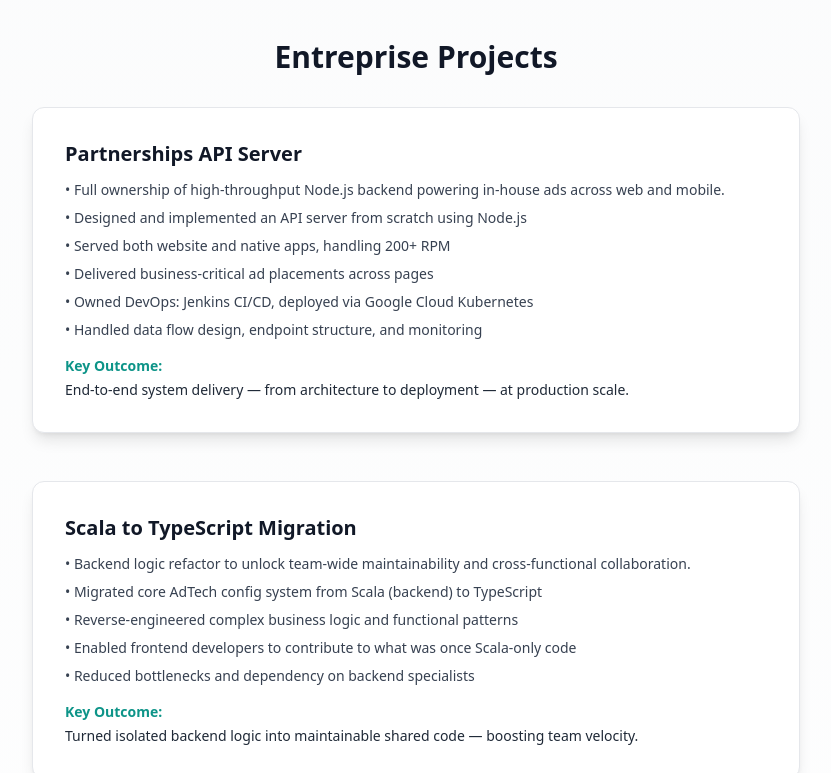
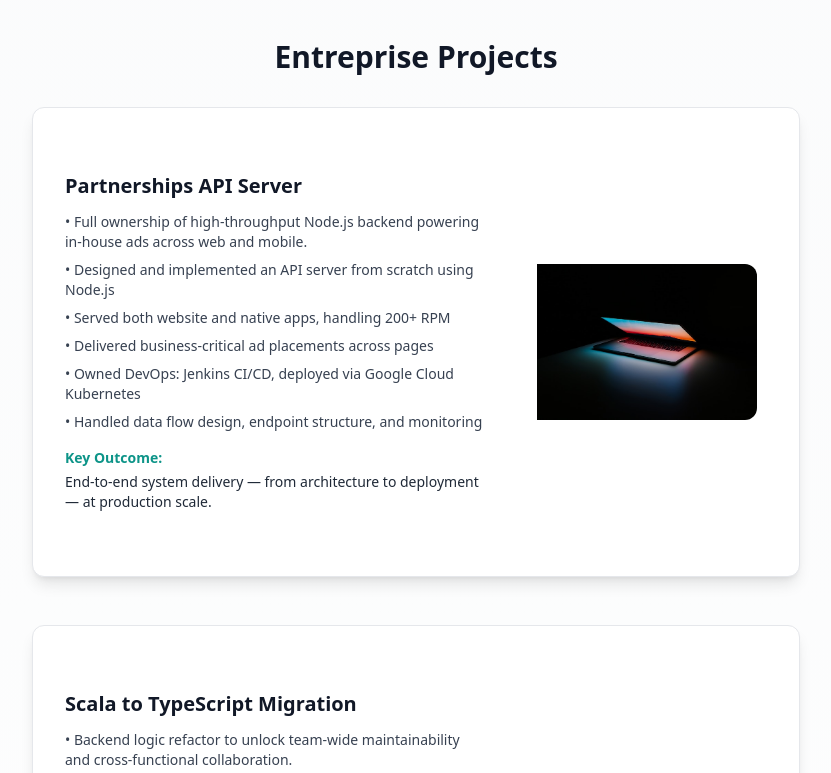
Before and after one commit to weilidai2001/weili-portfolio-website, a Next.js app: page / in a window 1280 px wide. Shown: the part 907-1680 px from the top of the page, without its empty margins (224-1055 px from the left). Built offline with nearby package versions, Linux system fonts and the light colour scheme.

Commit message:
Added thumbnails

```diff
--- a/app/components/ProjectsSection.tsx
+++ b/app/components/ProjectsSection.tsx
@@ -1,6 +1,7 @@
 'use client';
 
 import { motion } from 'framer-motion';
+import Image from 'next/image';
 
 interface Project {
   title: string;
@@ -67,9 +68,22 @@ export default function ProjectsSection() {
               initial={{ opacity: 0, y: 20 }}
               whileInView={{ opacity: 1, y: 0 }}
               viewport={{ once: true }}
-              className="bg-white rounded-xl overflow-hidden border border-gray-200 shadow-lg"
+              className="bg-white rounded-xl overflow-hidden border border-gray-200 shadow-lg p-4 md:p-8"
             >
-              <div className="p-8">
+              <div className="flex flex-col md:flex-row-reverse items-center md:items-stretch">
+                {/* Thumbnail */}
+                <div className="w-full md:w-60 flex-shrink-0 flex justify-center items-start md:items-center bg-gray-50 md:bg-transparent">
+                  <Image
+                    src="/laptop.jpg"
+                    alt="Project thumbnail"
+                    width={220}
+                    height={220}
+                    className="object-contain rounded-t-xl md:rounded-r-xl md:rounded-tl-none md:rounded-br-xl"
+                    priority={index === 0}
+                  />
+                </div>
+                {/* Project Content */}
+                <div className="p-8 flex-1 md:pr-10 md:pl-0">
                   <h3 className="text-xl font-semibold mb-3 text-gray-900">{project.title}</h3>
                   <ul className="space-y-2 text-sm text-gray-700 mb-4">
                     {project.bullets.map((item, i) => (
@@ -81,6 +95,7 @@ export default function ProjectsSection() {
                     <p className="text-gray-800 text-sm">{project.keyOutcome}</p>
                   </div>
                 </div>
+              </div>
             </motion.div>
           ))}
         </div>
```
Lines whose indentation alone changed are shown as unchanged.
